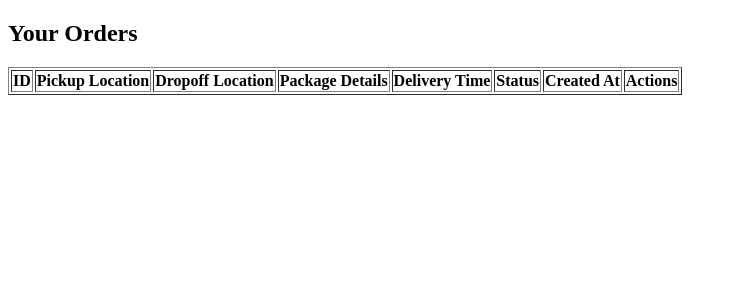
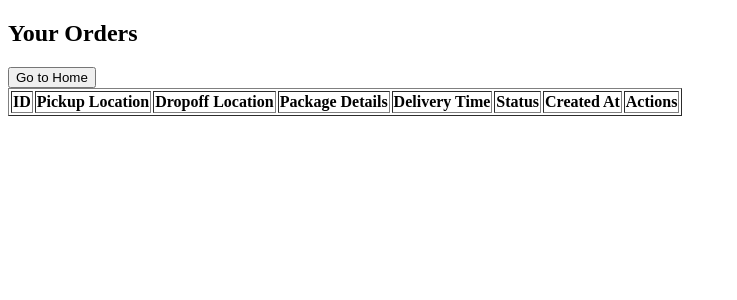
Before and after one commit to Fatma-KGamal/Shipping-System-Tools3, an Angular app in the folder my-app/: page /order-list in a window 1280 px wide. Shown: the top 300 px of the page, without its empty margins (0-737 px from the left). Built offline with nearby package versions, Linux system fonts and the light colour scheme.

Commit message:
add buttons that redirect to the home page
add buttons that redirect to the home page in  the create order page and list all orders page

```diff
--- a/my-app/src/app/order-list/order-list.component.html
+++ b/my-app/src/app/order-list/order-list.component.html
@@ -1,5 +1,6 @@
 <!-- src/app/order-list/order-list.component.html -->
 <h2>Your Orders</h2>
+<button (click)="goHome()">Go to Home</button> <!-- Button to redirect to home page -->
 <table border="1">
   <thead>
     <tr>
--- a/my-app/src/app/order-list/order-list.component.ts
+++ b/my-app/src/app/order-list/order-list.component.ts
@@ -1,6 +1,7 @@
 import { Component, OnInit } from '@angular/core';
 import { HttpClient } from '@angular/common/http';
 import { AuthService } from '../auth.service'; // Import the AuthService
+import { Router } from '@angular/router'; // Import Router for navigation
 
 interface Order {
   id: number;
@@ -21,7 +22,7 @@ interface Order {
 export class OrderListComponent implements OnInit {
   orders: Order[] = []; // Use the Order interface to define the type
 
-  constructor(private http: HttpClient, private authService: AuthService) {} // Inject AuthService
+  constructor(private http: HttpClient, private authService: AuthService, private router: Router) {} // Inject AuthService and Router
 
   ngOnInit() {
     this.getUserOrders(); // Fetch orders when the component initializes
@@ -57,4 +58,9 @@ export class OrderListComponent implements OnInit {
         }
       );
   }
+
+  // Method to navigate to the home page
+  goHome() {
+    this.router.navigate(['/home']); // Redirect to the home page
+  }
 }
--- a/my-app/src/app/order/order.component.html
+++ b/my-app/src/app/order/order.component.html
@@ -12,4 +12,10 @@
     <input id="deliveryTime" formControlName="deliveryTime" type="datetime-local">
 
     <button type="submit">Create Order</button>
-</form>
+
+    <!-- Display error message if there is one -->
+    <div *ngIf="errorMessage" style="color: red;">{{ errorMessage }}</div>
+
+    <!-- Button to redirect to the home page -->
+    <button type="button" (click)="goHome()">Go to Home</button>
+  </form>
--- a/my-app/src/app/order/order.component.ts
+++ b/my-app/src/app/order/order.component.ts
@@ -2,6 +2,7 @@ import { Component } from '@angular/core';
 import { FormBuilder, FormGroup, Validators } from '@angular/forms';
 import { HttpClient } from '@angular/common/http';
 import { AuthService } from '../auth.service'; // Import AuthService
+import { Router } from '@angular/router'; // Import Router for navigation
 
 @Component({
   selector: 'app-order',
@@ -9,8 +10,9 @@ import { AuthService } from '../auth.service'; // Import AuthService
 })
 export class OrderComponent {
   orderForm: FormGroup;
+  errorMessage: string | null = null; // Variable to hold error messages
 
-  constructor(private fb: FormBuilder, private http: HttpClient, private authService: AuthService) { // Inject AuthService
+  constructor(private fb: FormBuilder, private http: HttpClient, private authService: AuthService, private router: Router) { // Inject Router
     this.orderForm = this.fb.group({
       pickupLocation: ['', Validators.required],
       dropoffLocation: ['', Validators.required],
@@ -37,13 +39,22 @@ export class OrderComponent {
         .subscribe(
           response => {
             console.log('Order created successfully', response);
+            alert('Order created successfully!'); // Show success alert
+            this.router.navigate(['/home']); // Redirect to home page
           },
           error => {
             console.error('Error creating order', error);
+            this.errorMessage = error.error.message || 'An error occurred while creating the order.'; // Set error message
           }
         );
     } else {
       console.error('Form is invalid');
+      this.errorMessage = 'Please fill in all required fields.'; // Set error message for invalid form
     }
   }
+
+  // Method to navigate to the home page
+  goHome() {
+    this.router.navigate(['/home']);
+  }
 }
```
